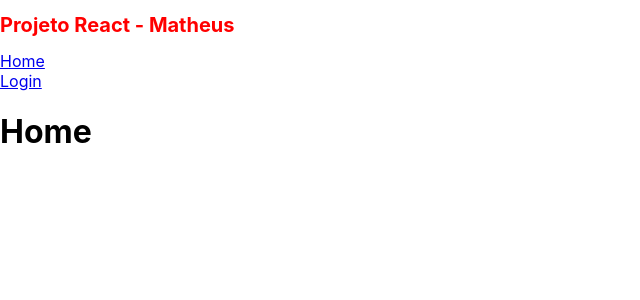
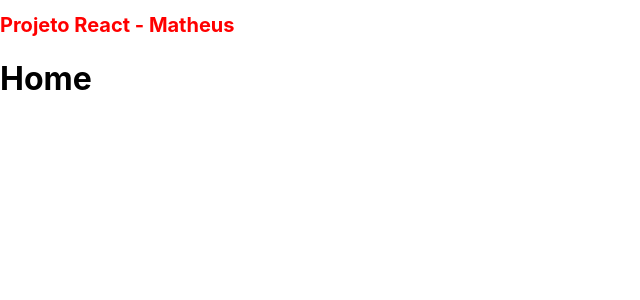
Before and after one commit to mateteus313/react-project-client, a React (Create React App) app: page / in a window 1280 px wide. Shown: the top 300 px of the page, without its empty margins (0-640 px from the left). Built offline with nearby package versions, Linux system fonts and the light colour scheme.

Commit message:
alteration in main and app

```diff
--- a/src/App.js
+++ b/src/App.js
@@ -3,8 +3,8 @@ import { createBrowserRouter, RouterProvider } from 'react-router-dom';
 
 
 import Home from './routes/Home';
-import RegistrationForm from './routes/Register';
-import LoginForm from './routes/Login';
+import RegistrationForm from './routes/Register.js';
+import LoginForm from './routes/Login.js';
 import Main from './Main';
 
 //const router = createBrowserRouter([
--- a/src/Main.jsx
+++ b/src/Main.jsx
@@ -11,7 +11,8 @@ const Main = () => {
         color: "red",
         fontSize: "20px"
       }}>Projeto React - Matheus</h1>
-      <Navbar />
+
+      {/*<Navbar />*/}
 
       <Outlet />
 
```
